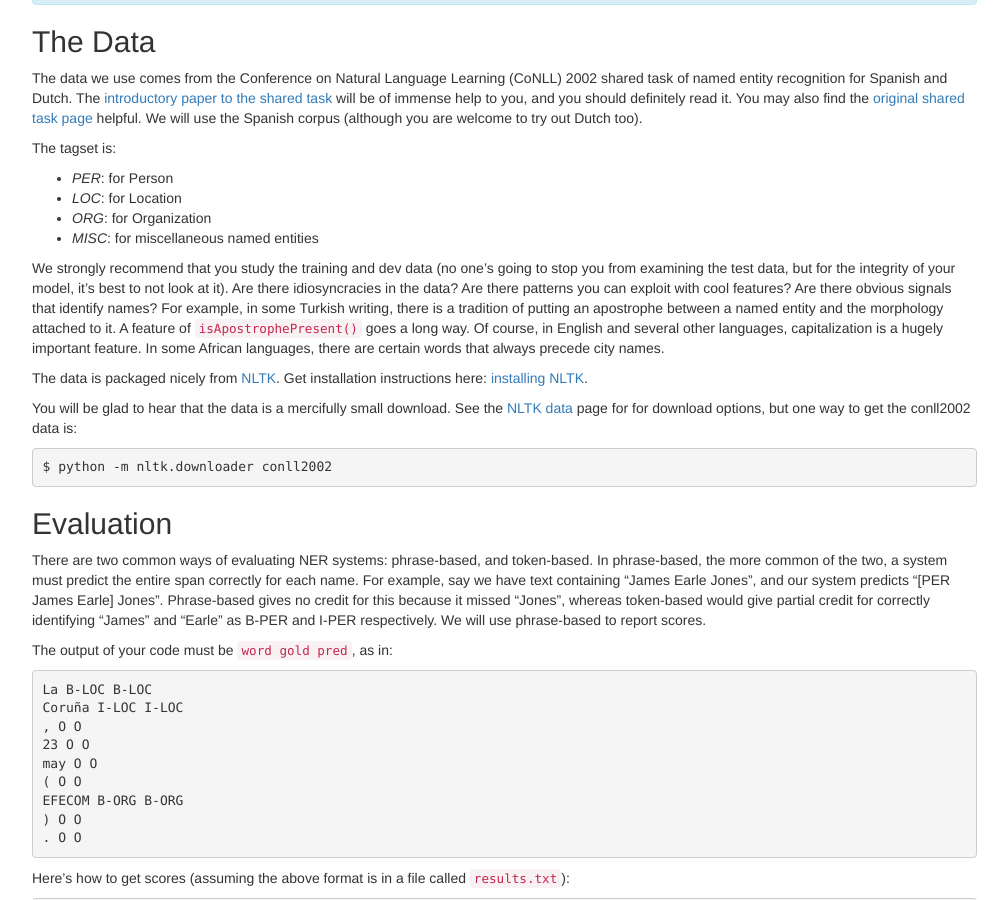
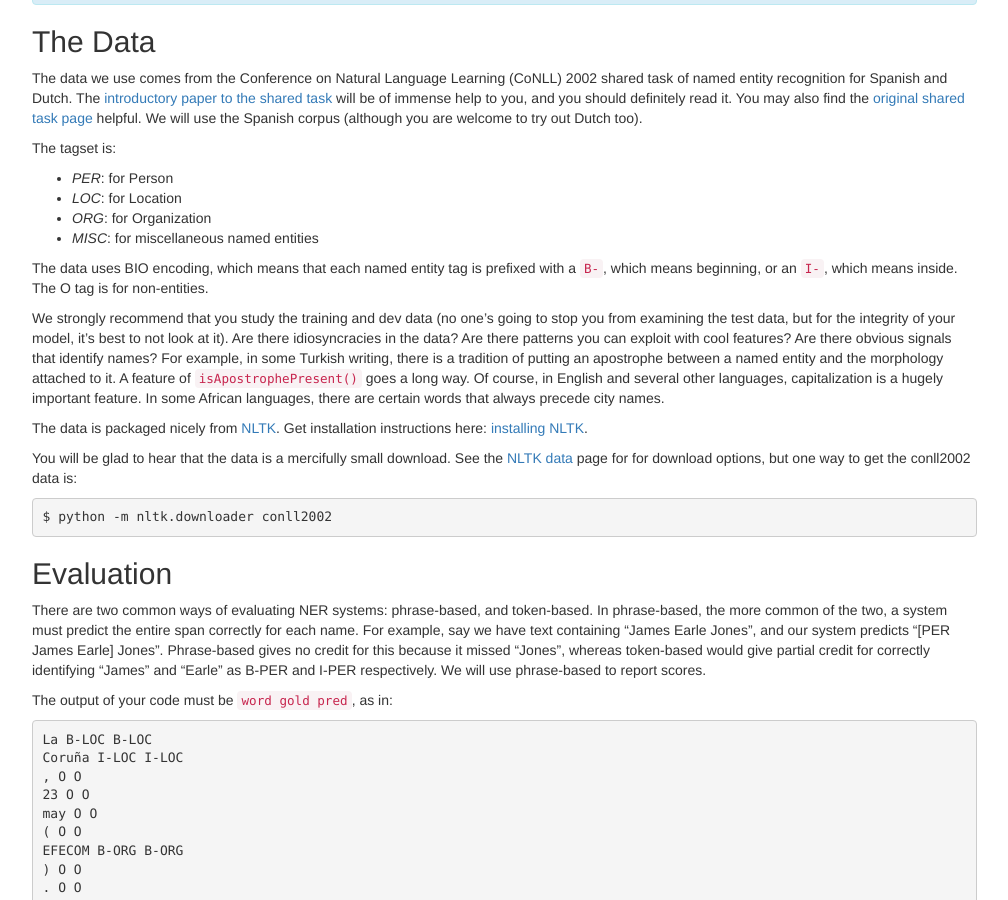
Before and after one commit to computational-linguistics-class/computational-linguistics-class.github.io, a Jekyll site: the page built from assignment7.md, in a window 1280 px wide and 900 px high, scrolled down 560 px. Shown: the whole window, without its empty margins (233-1241 px from the left). Built offline with Jekyll 4.4.1, drawn with Linux system fonts in a browser that asks for light colours; nearby versions of some CDN libraries; a script that is not in the unit is left out.

Commit message:
updated tag description

```diff
--- a/assignment7.md
+++ b/assignment7.md
@@ -52,6 +52,8 @@ The tagset is:
 * *LOC*: for Location
 * *ORG*: for Organization
 * *MISC*: for miscellaneous named entities
+
+The data uses BIO encoding, which means that each named entity tag is prefixed with a `B-`, which means beginning, or an `I-`, which means inside. The O tag is for non-entities.
 
 We strongly recommend that you study the training and dev data (no one's going to stop you from examining the test data, but for the integrity of your model, it's best to not look at it). Are there idiosyncracies in the data? Are there patterns you can exploit with cool features? Are there obvious signals that identify names? For example, in some Turkish writing, there is a tradition of putting an apostrophe between a named entity and the morphology attached to it. A feature of `isApostrophePresent()` goes a long way. Of course, in English and several other languages, capitalization is a hugely important feature. In some African languages, there are certain words that always precede city names.
 
```
